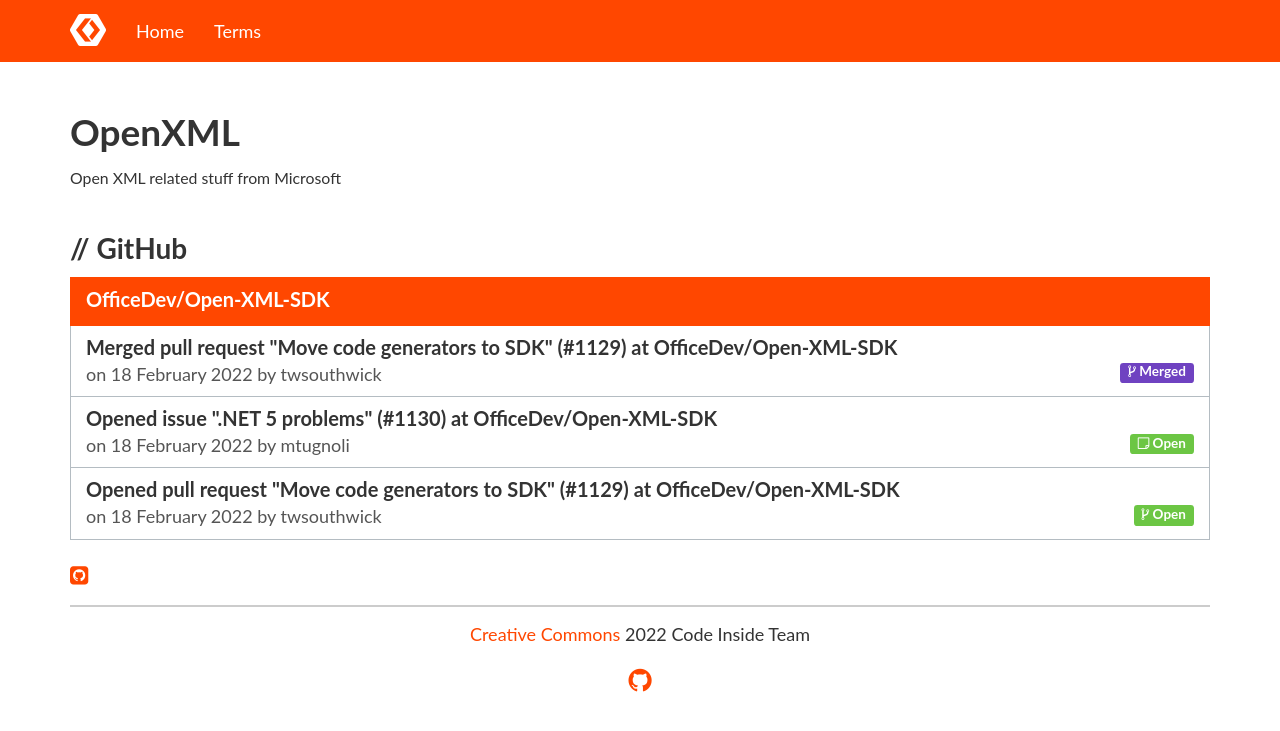
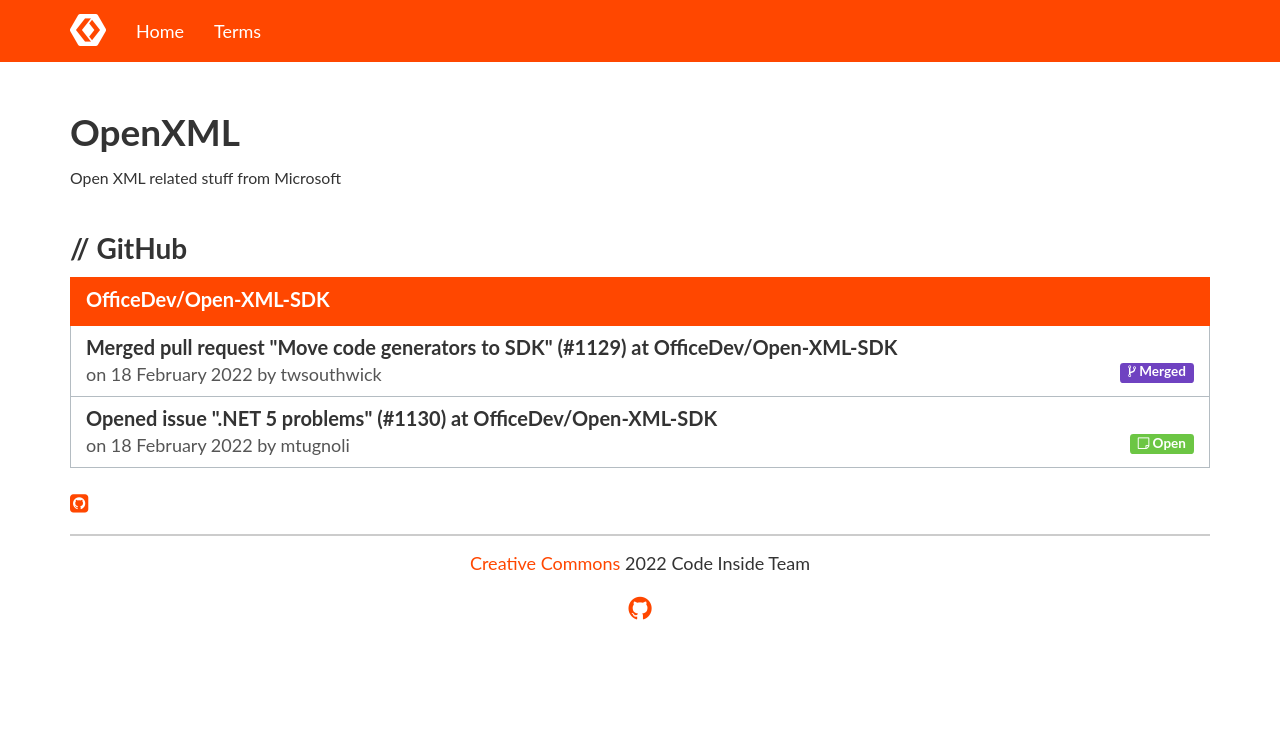
Before and after one commit to Code-Inside/KnowYourStack, a Jekyll site: the page built from _pages/openxml.html, in a window 1280 px wide. Shown: the top 731 px of the page. Built offline with Jekyll 4.4.1, drawn with Linux system fonts in a browser that asks for light colours; nearby versions of some CDN libraries; comment, search, counter and statistics services are not loaded.

Commit message:
Sloader update on _data/OpenXml.json

```diff
--- a/_data/OpenXml.json
+++ b/_data/OpenXml.json
@@ -1 +1 @@
-{"Data":{"Sdk":{"Events":[{"Id":"20340464377","Type":"PullRequestEvent","CreatedAt":"2022-02-18T18:27:52","Actor":"twsouthwick","Repository":"OfficeDev/Open-XML-SDK","Organization":"OfficeDev","RawContent":null,"RelatedAction":"merged","RelatedUrl":"https://github.com/OfficeDev/Open-XML-SDK/pull/1129","RelatedDescription":"Merged pull request \"Move code generators to SDK\" (#1129) at OfficeDev/Open-XML-SDK","RelatedBody":""},{"Id":"20335071856","Type":"IssuesEvent","CreatedAt":"2022-02-18T14:08:26","Actor":"mtugnoli","Repository":"OfficeDev/Open-XML-SDK","Organization":"OfficeDev","RawContent":null,"RelatedAction":"opened","RelatedUrl":"https://github.com/OfficeDev/Open-XML-SDK/issues/1130","RelatedDescription":"Opened issue \".NET 5 problems\" (#1130) at OfficeDev/Open-XML-SDK","RelatedBody":"Try to new WebApp .Core with .NET 5\r\nthis error occour ...\r\n\r\n_Project DocumentFormat.OpenXml is not compatible with net5.0 (.NETCoreApp,Version=v5.0)_"},{"Id":"20323095598","Type":"PullRequestEvent","CreatedAt":"2022-02-18T01:43:42","Actor":"twsouthwick","Repository":"OfficeDev/Open-XML-SDK","Organization":"OfficeDev","RawContent":null,"RelatedAction":"opened","RelatedUrl":"https://github.com/OfficeDev/Open-XML-SDK/pull/1129","RelatedDescription":"Opened pull request \"Move code generators to SDK\" (#1129) at OfficeDev/Open-XML-SDK","RelatedBody":""}],"ResultType":"GitHubEvent"}},"RunOn":"2022-02-24T03:30:29.1458173Z","RunDurationInMilliseconds":668}
+{"Data":{"Sdk":{"Events":[{"Id":"20340464377","Type":"PullRequestEvent","CreatedAt":"2022-02-18T18:27:52","Actor":"twsouthwick","Repository":"OfficeDev/Open-XML-SDK","Organization":"OfficeDev","RawContent":null,"RelatedAction":"merged","RelatedUrl":"https://github.com/OfficeDev/Open-XML-SDK/pull/1129","RelatedDescription":"Merged pull request \"Move code generators to SDK\" (#1129) at OfficeDev/Open-XML-SDK","RelatedBody":""},{"Id":"20335071856","Type":"IssuesEvent","CreatedAt":"2022-02-18T14:08:26","Actor":"mtugnoli","Repository":"OfficeDev/Open-XML-SDK","Organization":"OfficeDev","RawContent":null,"RelatedAction":"opened","RelatedUrl":"https://github.com/OfficeDev/Open-XML-SDK/issues/1130","RelatedDescription":"Opened issue \".NET 5 problems\" (#1130) at OfficeDev/Open-XML-SDK","RelatedBody":"Try to new WebApp .Core with .NET 5\r\nthis error occour ...\r\n\r\n_Project DocumentFormat.OpenXml is not compatible with net5.0 (.NETCoreApp,Version=v5.0)_"}],"ResultType":"GitHubEvent"}},"RunOn":"2022-02-25T03:30:26.4343358Z","RunDurationInMilliseconds":685}
```
